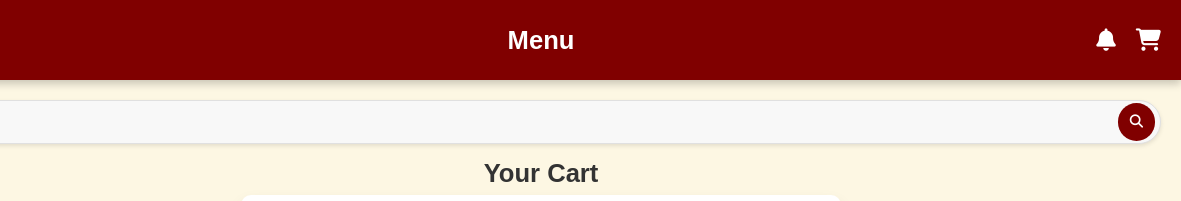
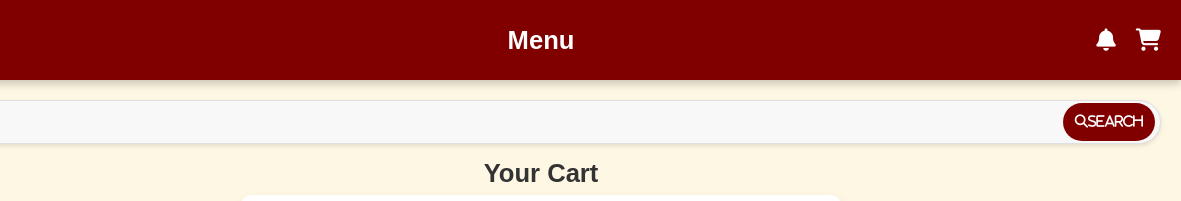
Before and after one commit to 23CS022-Manan-Ghoniya/Dine-In, a website: page cart.html in a window 1280 px wide. Shown: the top 201 px of the page, 99-1280 px from the left. Drawn offline with Linux system fonts and the light colour scheme.

Commit message:
Update cart.html

```diff
--- a/cart.html
+++ b/cart.html
@@ -28,7 +28,7 @@
 <div class="barmobile">
   <div class="search-barmobile">
     <input type="text" placeholder="Search...">
-    <div class="search"><button><i class="fa-solid fa-magnifying-glass"></i></button></div>
+    <div class="search"><button><i class="fa-solid fa-magnifying-glass">Search</search></i></button></div>
   </div>
 </div>
 
```
